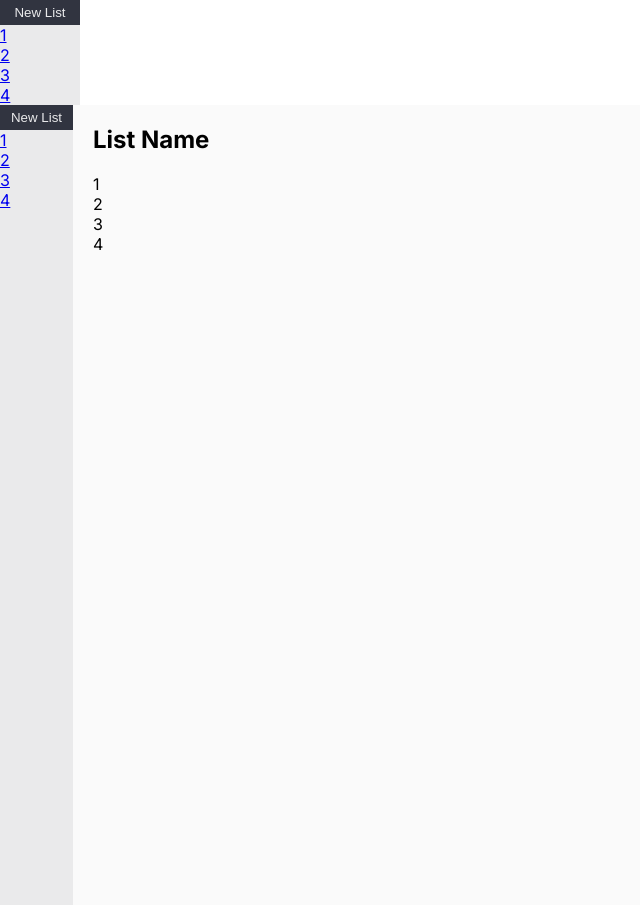
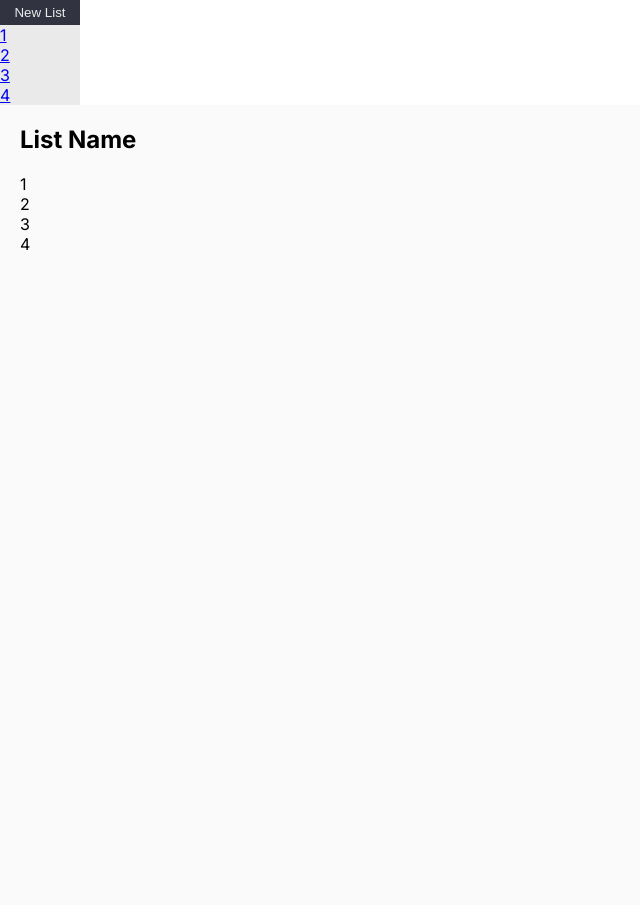
Before and after one commit to jainvaibhav671/PMS, a Next.js app: page / in a window 1280 px wide. Shown: the whole page, without its empty margins (0-640 px from the left). Built offline with nearby package versions, Linux system fonts and the light colour scheme.

Commit message:
Fixed type issue

```diff
--- a/src/app/page.tsx
+++ b/src/app/page.tsx
@@ -1,13 +1,11 @@
 import Image from 'next/image'
 import TaskList from './components/TaskLists';
-import Sidebar from './components/Sidebar';
 import Header from './components/Header';
 
 export default function Home() {
   const tasks = [1, 2, 3, 4];
   return (
     <main>
-      <Sidebar lists={tasks} />
       <div id="app">
         <Header />
         <TaskList tasks={tasks} />
```
Also changed, not shown: src/app/[list_name]/page.tsx (+7 -1 lines).
